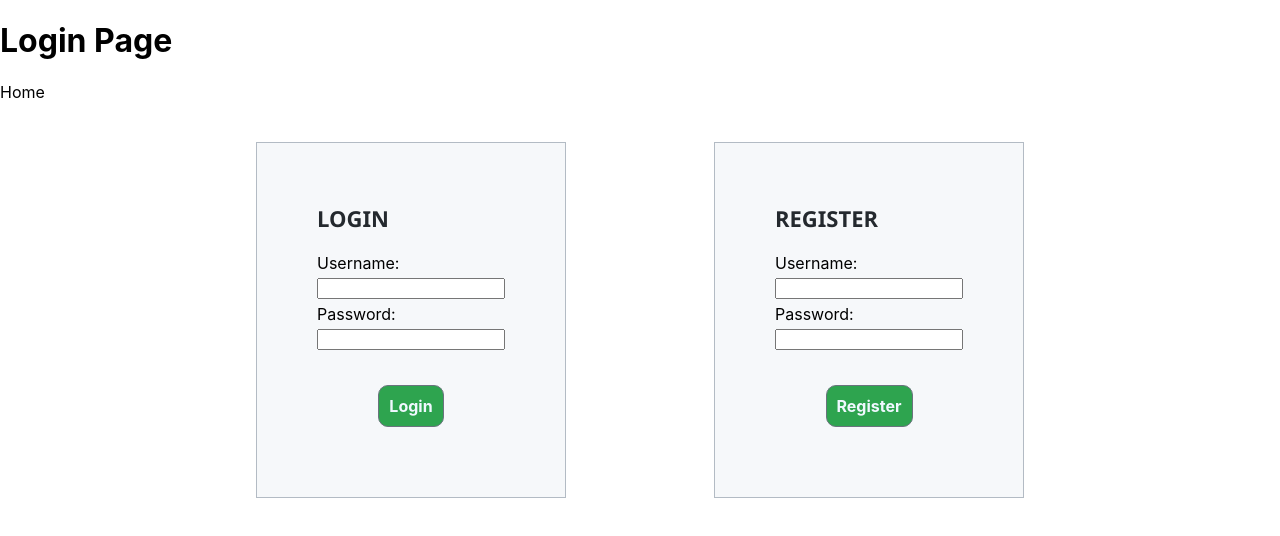
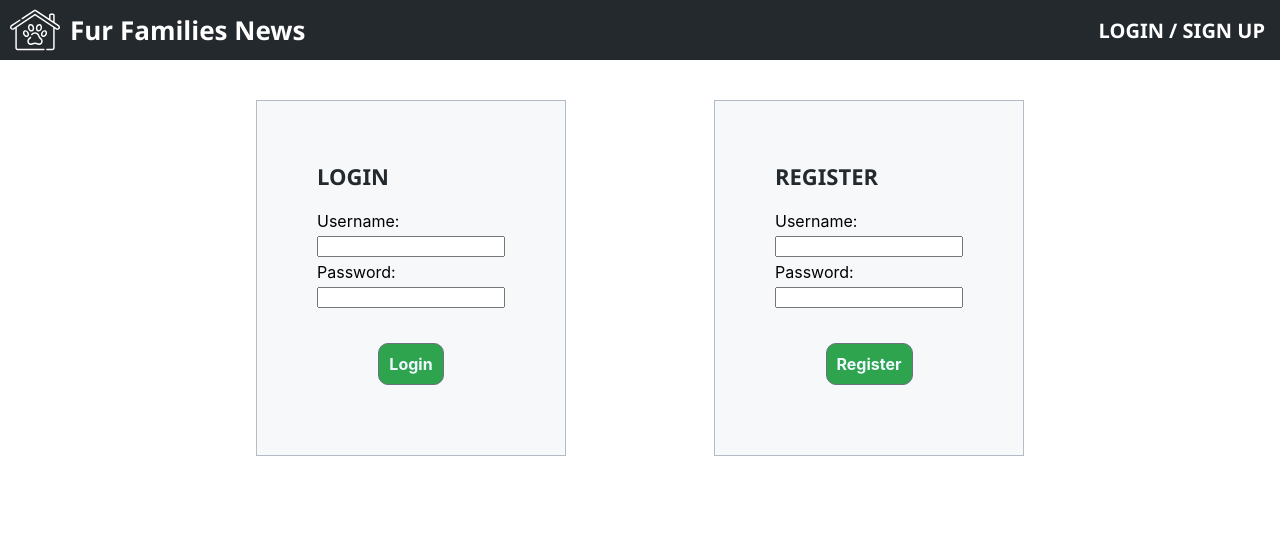
Before and after one commit to zhaowen1124970702/YueSun_HuiyuChen_WenZhao_A3, a React (Create React App) app: page /login in a window 1280 px wide. Shown: the top 536 px of the page. Built offline with nearby package versions, Linux system fonts and the light colour scheme; no server answers.

Commit message:
update login.js

```diff
--- a/src/Component/Login.js
+++ b/src/Component/Login.js
@@ -1,5 +1,6 @@
 import React from 'react';
 import Axios from 'axios';
+import Navbar from './Navbar';
 import './Login.css';
 
 export default class Login extends React.Component {
@@ -79,8 +80,7 @@ export default class Login extends React.Component {
     render() {
         return (
             <div>
-                <h1>Login Page</h1>
-                <div onClick={() => this.redirectToHomePage()}>Home</div>
+                <Navbar></Navbar>
                 <div>{this.displayErrorMessage()}</div>
                 <div className="loginAndRegister">
                     <div className="inputContainer">
```
